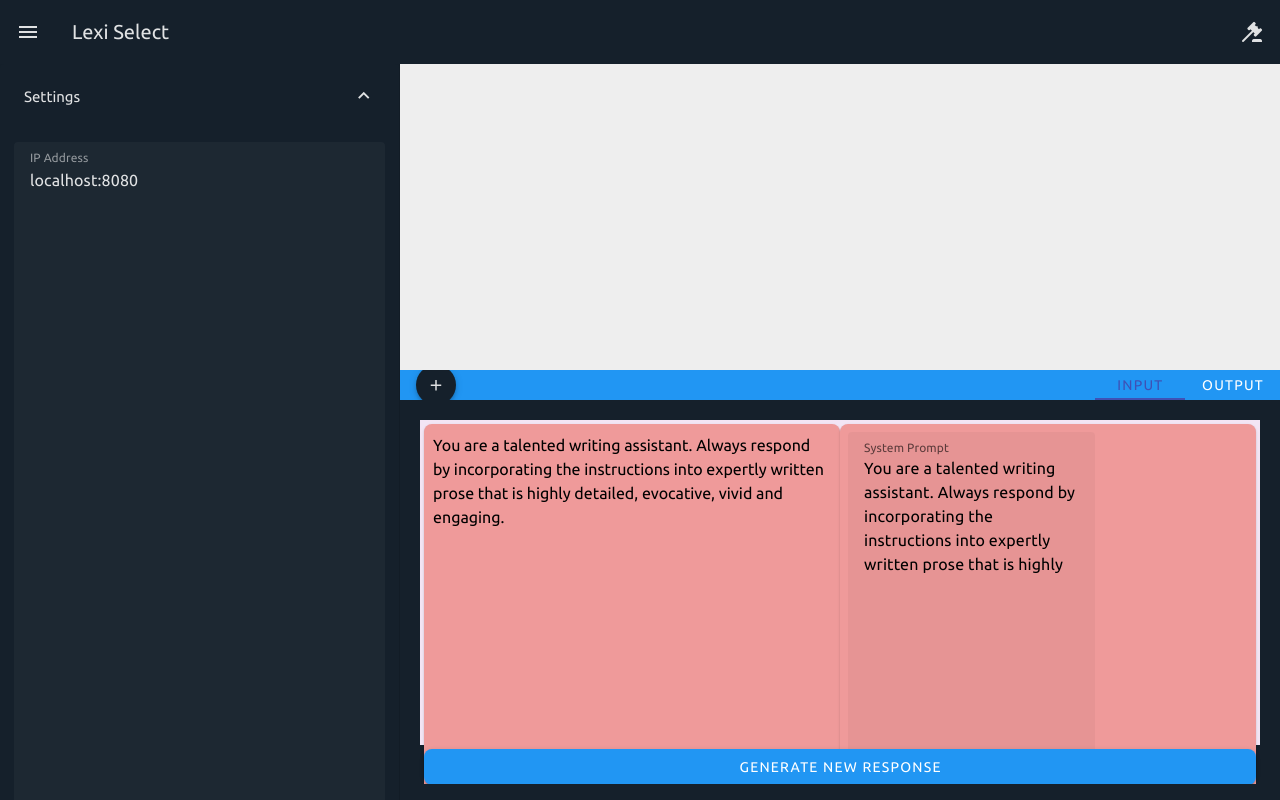
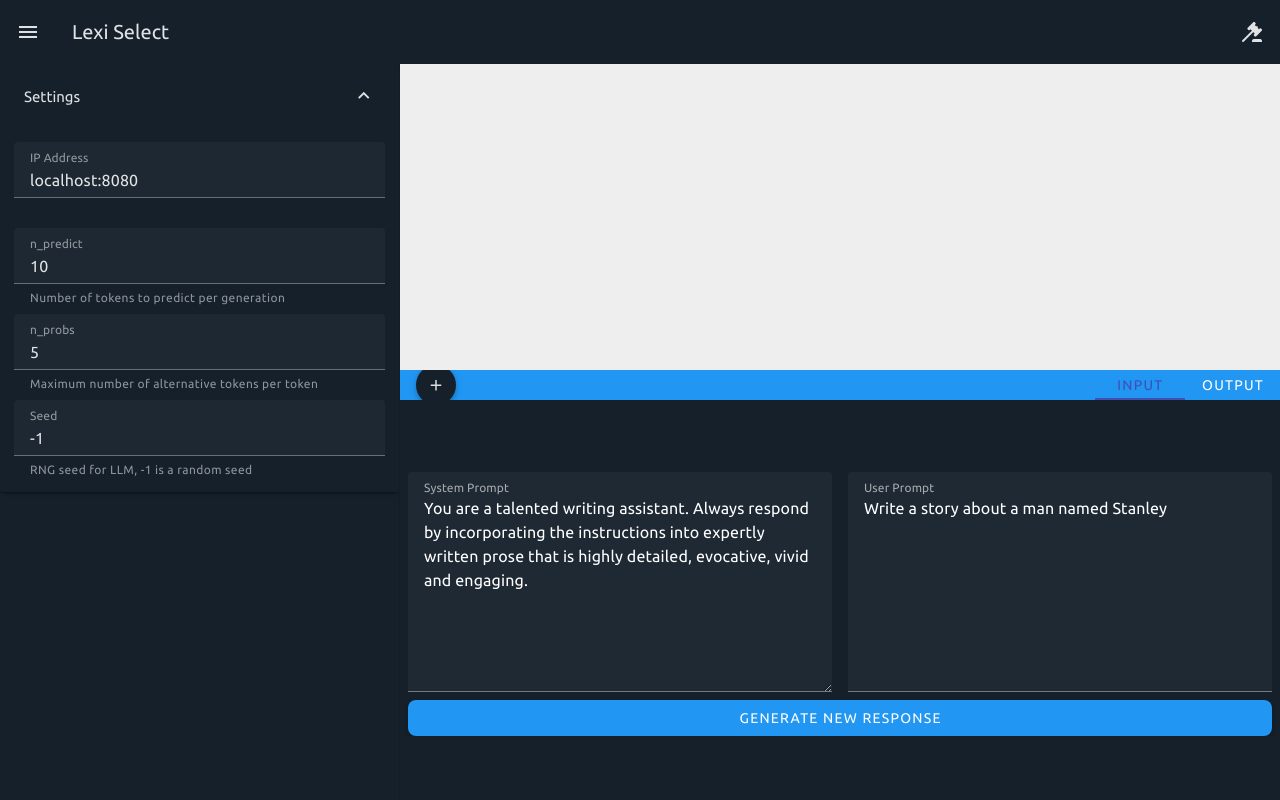
Before and after one commit to dhibbin/LexiSelect, a Vue app: page / in a window 1280 px wide. Built offline with nearby package versions, Linux system fonts and the light colour scheme.

Commit message:
Revert "Reverting all changes after this commit"
This reverts commit 5012f23e20df8c616b41641e0a74fdccb92d07ae.

```diff
--- a/src/components/TextBar.vue
+++ b/src/components/TextBar.vue
@@ -6,8 +6,7 @@
     flat
   >
     <v-container
-      class="d-flex flex-column flex-nowrap"
-      style="height: 100%;"
+      class="pa-0"
     >
       <v-tabs-window
         v-model="topLevelTab"
@@ -15,42 +14,41 @@
       >
         <v-tabs-window-item
           value="input"
-          class="pa-0"
+          class="pa-0 d-flex flex-column"
+        >
+          <v-container
+            class="pa-0 d-flex flex-column"
+            style="height: 100%;"
           >
             <v-row
               no-gutters
-            class="ma-1 pa-1 flex-1-1-100 bg-purple-lighten-5"
-            :style="{ height : tabHeight - 75 + 'px'}"
-            align-self="start"
+              style="height: 100%;"
+              class="align-self-stretch"
             >
               <v-col
                 cols="6"
+                align-self="end"
               >
-              <v-card
-                v-ripple
-                class="d-flex flex-column flex-nowrap bg-red-lighten-3"
-                style="height: 100%;"
-              >
-                <textarea
+                <v-textarea
                   v-model="systemPrompt"
+                  class="fill-height d-flex flex-column pa-2"
                   label="System Prompt"
-                  style="resize: none; padding: 9px; height: 100%;"
+                  rows="8"
                   hide-details
                 />
-              </v-card>
               </v-col>
               <v-col
                 cols="6"
+                align-self="end"
               >
-              <v-card class="d-flex flex-column flex-nowrap bg-red-lighten-3">
                 <v-textarea
-                  v-model="systemPrompt"
-                  class="d-flex pa-2 flex-1-1-100"
-                  label="System Prompt"
+                  v-model="userPrompt"
+                  class="fill-height d-flex flex-column pa-2"
+                  label="User Prompt"
+                  rows="8"
                   no-resize
                   hide-details
                 />
-              </v-card>
               </v-col>
             </v-row>
             <v-row no-gutters>
@@ -72,6 +70,7 @@
                 </v-btn>
               </v-col>
             </v-row>
+          </v-container>
         </v-tabs-window-item>
         <v-tabs-window-item
           value="output"
@@ -79,26 +78,22 @@
         >
           <v-sheet
             class="d-flex flex-nowrap bg-surface pa-0"
-            style="overflow-x: scroll; width: 100%; height: 100%;"
+            style="overflow-x: scroll;"
           >
             <v-col
               v-for="(_, index) in outputs"
               :key="index"
-              class="pa-1 fill-height"
+              class="pa-1"
               cols="auto"
               align-self="end"
-              :style="{ height : tabHeight + 'px'}"
             >
-              <v-row
-                class="flex-1-1-100"
-                no-gutters
-              >
+              <v-row no-gutters>
                 <v-textarea
                   v-model="outputs[index].content"
-                  class="fill-height d-flex flex-column pa-2 align-self-stretch"
+                  class="fill-height d-flex flex-column pa-2"
                   :label="'Output ' + (index + 1).toString()"
+                  rows="8"
                   no-resize
-                  :style="{height : tabHeight - 75 + 'px'}"
                   hide-details
                   @input="handleTextAreaInput(index)"
                 />
@@ -329,13 +324,4 @@
 .v-tab {
   border-radius: 0 !important;
 }
-.custom-textarea .v-input__slot {
-  margin-bottom: 0;
-}
-.custom-textarea .v-text-field__details {
-  display: none;
-}
-.v-field {
-  height: 1000px;
-}
 </style>
```
Also changed, not shown: src/App.vue (line endings or trailing spaces). Lines whose indentation alone changed are shown as unchanged.
